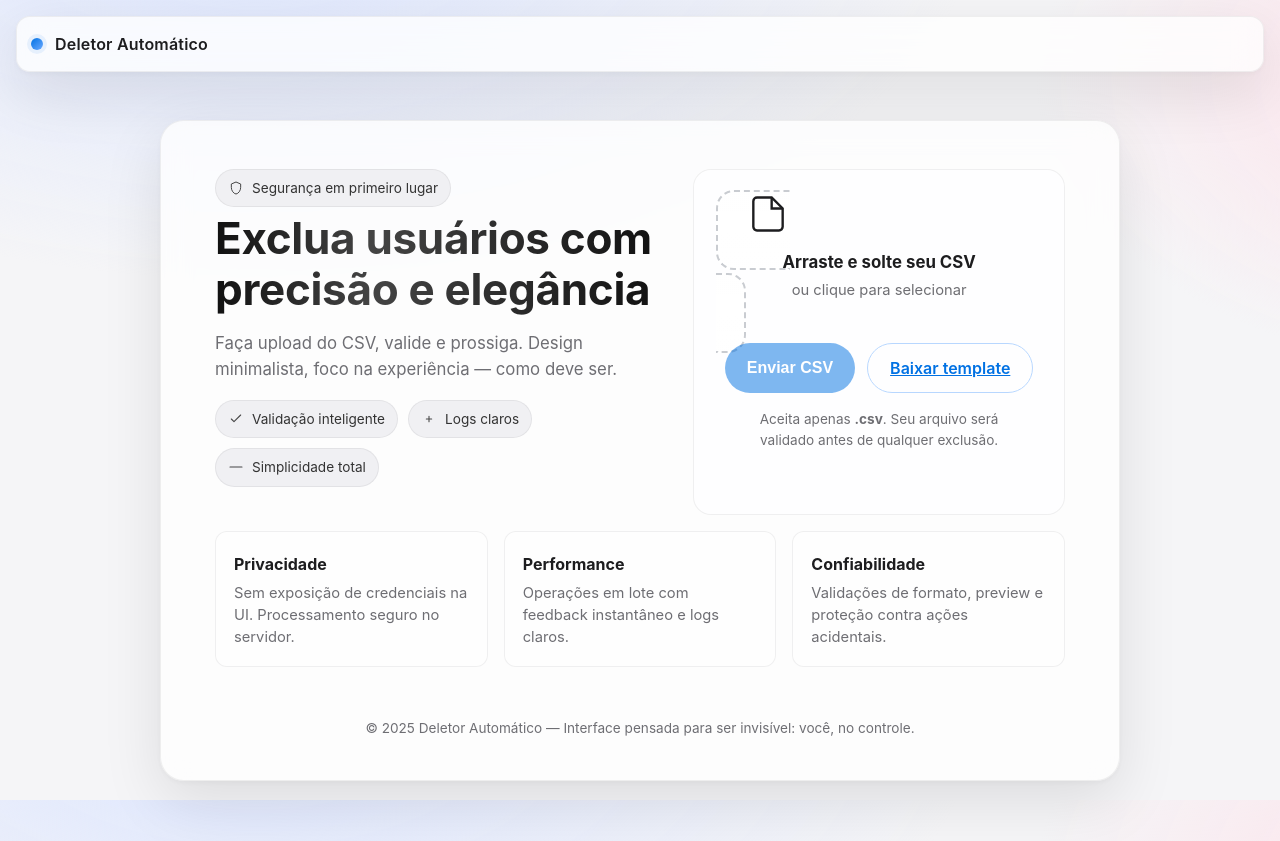
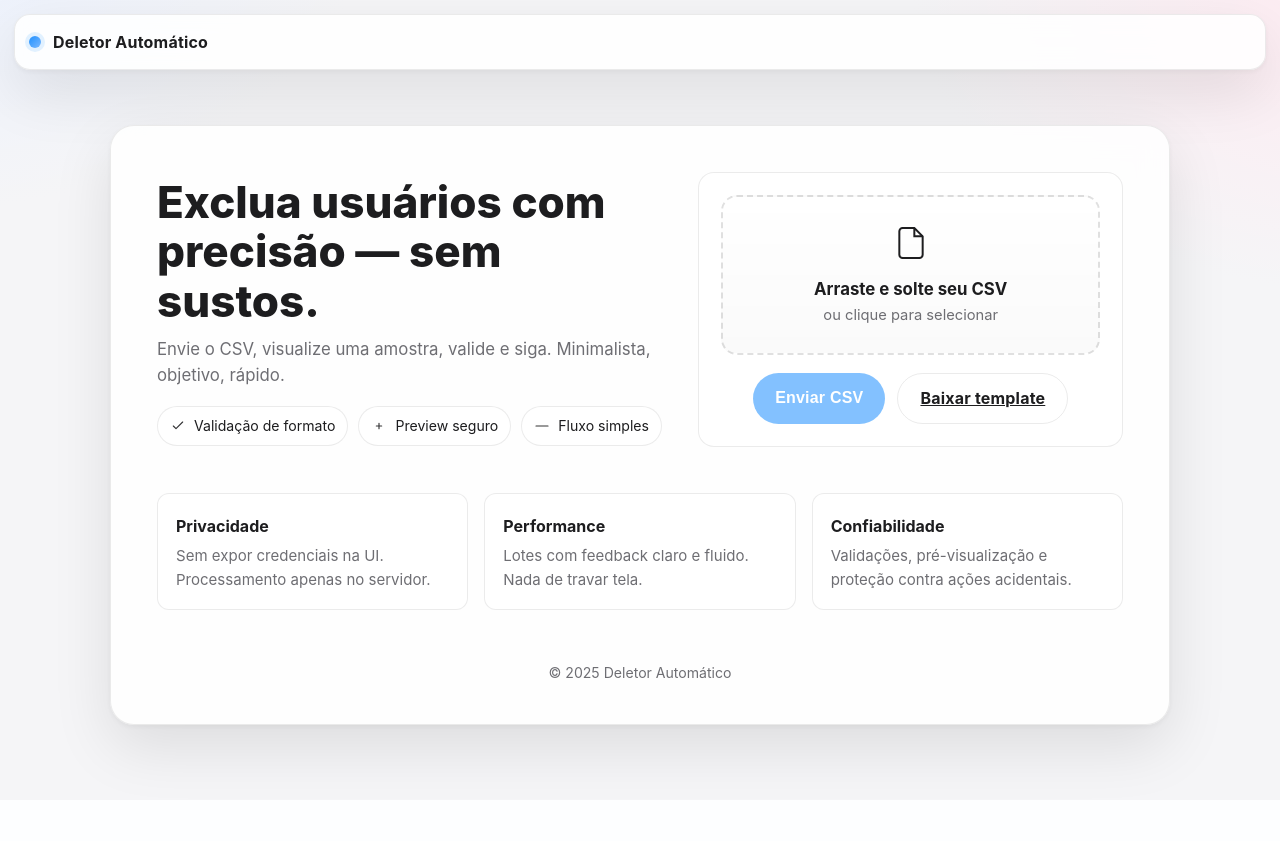
Before and after one commit to pbrnx/deleteusers, a Flask app: page / in a window 1280 px wide. After the commit the page ends 777 px from the top, so only its background shows below. Run offline with Flask 3, Linux system fonts and the light colour scheme.

Commit message:
[FIX] HTML fix.

```diff
--- a/templates/index.html
+++ b/templates/index.html
@@ -3,337 +3,291 @@
 <head>
   <meta charset="utf-8" />
   <meta name="viewport" content="width=device-width,initial-scale=1" />
-  <meta name="theme-color" content="#ffffff" />
   <title>Deletor Automático · Content Server</title>
   <style>
+    /* ========= Tokens ========= */
     :root{
-      --bg: #f5f5f7;
-      --card: rgba(255,255,255,0.75);
-      --card-border: rgba(0,0,0,0.06);
-      --txt: #1d1d1f;
-      --muted: #6e6e73;
-      --brand: #0071e3;
-      --brand-strong:#005bb5;
-      --ok:#0a7d27;
-      --error:#b00020;
-      --shadow: 0 20px 60px rgba(0,0,0,.10), 0 2px 6px rgba(0,0,0,.04);
-      --radius-xl: 24px;
-      --radius-lg: 18px;
-      --radius-md: 12px;
-      --glass-blur: 14px;
+      --bg: #0c0c0d;
+      --bg-accent: radial-gradient(1000px 600px at 10% -10%, #343a50 0%, transparent 55%),
+                   radial-gradient(800px 500px at 110% 0%, #4b2f3a 0%, transparent 55%),
+                   #0c0c0d;
+      --panel: rgba(22,22,24,.72);
+      --panel-soft: rgba(28,28,30,.55);
+      --border: rgba(255,255,255,.10);
+      --text: #f5f5f7;
+      --muted: #9ea0a6;
+      --brand: #1e90ff;
+      --brand-strong:#166fd1;
+      --ok:#18a05e;
+      --error:#ff4d4f;
+      --radius-xl: 24px; --radius-lg: 16px; --radius-md: 12px;
+      --shadow: 0 22px 60px rgba(0,0,0,.45), 0 2px 6px rgba(0,0,0,.28);
+      --glass: blur(14px);
     }
-    @media (prefers-color-scheme: dark){
+    @media (prefers-color-scheme: light){
       :root{
-        --bg: #0b0b0c;
-        --card: rgba(22,22,24,0.7);
-        --card-border: rgba(255,255,255,0.08);
-        --txt: #f5f5f7;
-        --muted: #9b9ba1;
-        --shadow: 0 20px 60px rgba(0,0,0,.5), 0 2px 6px rgba(0,0,0,.3);
+        --bg: #f5f5f7;
+        --bg-accent: radial-gradient(900px 540px at -10% -10%, #eaf1ff 0%, transparent 55%),
+                     radial-gradient(900px 540px at 110% 0%, #ffeaf1 0%, transparent 55%),
+                     #f5f5f7;
+        --panel: rgba(255,255,255,.86);
+        --panel-soft: rgba(255,255,255,.70);
+        --border: rgba(0,0,0,.08);
+        --text: #1d1d1f; --muted:#6e6e73;
+        --shadow: 0 22px 60px rgba(0,0,0,.10), 0 2px 6px rgba(0,0,0,.05);
       }
     }
 
+    /* ========= Base ========= */
     *{box-sizing:border-box}
     html,body{height:100%}
+    ::selection{background: rgba(30,144,255,.35); color:#fff}
     body{
       margin:0;
-      font: 16px/1.5 -apple-system,BlinkMacSystemFont,"SF Pro Text","Segoe UI",Roboto,Helvetica,Arial,sans-serif;
-      color:var(--txt);
-      background:
-        radial-gradient(1200px 600px at 20% -10%, #dde6ff 0%, transparent 60%),
-        radial-gradient(1000px 600px at 120% 10%, #ffdfe8 0%, transparent 50%),
-        var(--bg);
+      font: 16px/1.55 -apple-system,BlinkMacSystemFont,"SF Pro Text","Segoe UI",Roboto,Helvetica,Arial,sans-serif;
+      color:var(--text);
+      background: var(--bg-accent);
     }
 
-    /* Nav minimalista */
-    .nav{
-      position:fixed; inset: 16px 16px auto 16px;
-      height:56px; display:flex; align-items:center; gap:12px;
-      padding:10px 14px; border-radius:14px;
-      background: var(--card); backdrop-filter: blur(var(--glass-blur));
-      border: 1px solid var(--card-border); box-shadow: var(--shadow);
+    /* ========= Topbar ========= */
+    .topbar{
+      position: fixed; inset: 14px 14px auto 14px; height:56px;
+      display:flex; align-items:center; gap:12px; padding:10px 14px;
+      background: var(--panel); border:1px solid var(--border);
+      backdrop-filter: var(--glass); border-radius: 16px; box-shadow: var(--shadow);
     }
-    .brand-dot{
-      width:12px; height:12px; border-radius:50%;
-      background: linear-gradient(135deg, var(--brand), #6aa9ff);
-      box-shadow: 0 0 0 4px rgba(0,113,227,.08);
+    .dot{width:12px;height:12px;border-radius:50%;
+      background: linear-gradient(135deg, var(--brand), #7ab8ff);
+      box-shadow: 0 0 0 4px rgba(30,144,255,.12);}
+    .brand{font-weight:700; letter-spacing:.2px}
+
+    /* ========= Layout ========= */
+    .wrap{min-height:100%; display:flex; align-items:center; justify-content:center; padding:110px 20px 60px;}
+    .card{
+      width:min(1060px, 96vw);
+      background: var(--panel); border:1px solid var(--border); border-radius: var(--radius-xl);
+      box-shadow: var(--shadow); backdrop-filter: var(--glass); overflow:hidden; animation:up .5s ease both;
     }
-    .brand{font-weight:600; letter-spacing:.2px}
+    @keyframes up{from{opacity:0; transform: translateY(10px)} to{opacity:1; transform:none}}
 
-    /* Layout */
-    .wrap{
-      min-height:100%;
-      display:flex; align-items:center; justify-content:center;
-      padding:120px 20px 60px;
-    }
-    .card{
-      width: min(960px, 94vw);
-      background: var(--card);
-      border: 1px solid var(--card-border);
-      border-radius: var(--radius-xl);
-      box-shadow: var(--shadow);
-      backdrop-filter: blur(var(--glass-blur));
-      overflow:hidden;
-      animation: fadeIn .6s ease both;
-    }
-    .hero{
-      padding:48px 54px 16px;
-      display:grid; grid-template-columns: 1.2fr 1fr; gap:32px;
+    .grid{
+      display:grid; grid-template-columns: 1.2fr 1fr; gap:32px; padding:46px;
     }
     @media (max-width: 900px){
-      .hero{grid-template-columns: 1fr; padding:28px 22px 6px}
+      .grid{grid-template-columns: 1fr; padding:26px}
     }
 
-    .title{
-      font-size: clamp(28px, 4.6vw, 44px);
-      line-height:1.15; font-weight:700; letter-spacing:-.3px;
-      margin: 6px 0 14px;
-      background: linear-gradient(90deg, #111 0%, #444 35%, #111 100%);
-      color: transparent; -webkit-background-clip:text; background-clip:text;
+    .title{font-size: clamp(28px,4.8vw,44px); line-height:1.12; margin:6px 0 10px; font-weight:800}
+    .subtitle{color:var(--muted); font-size:1.05rem; margin:0 0 18px}
+    .pills{display:flex; flex-wrap:wrap; gap:10px; margin: 8px 0 0}
+    .pill{
+      border:1px solid var(--border); background: var(--panel-soft);
+      padding:8px 12px; border-radius:999px; font-size:.88rem; display:inline-flex; align-items:center; gap:8px;
     }
-    @media (prefers-color-scheme: dark){
-      .title{background: linear-gradient(90deg, #fff 0%, #d7d7d7 35%, #fff 100%)}
-    }
-    .subtitle{color:var(--muted); font-size:1.05rem; margin-bottom:18px}
+    .pill svg{opacity:.9}
 
-    .badges{display:flex; flex-wrap:wrap; gap:10px; margin:8px 0 0}
-    .badge{
-      display:inline-flex; align-items:center; gap:8px; padding:8px 12px;
-      background:#f0f0f3; border:1px solid var(--card-border); color:#333;
-      border-radius:999px; font-size:.85rem;
-    }
-    @media (prefers-color-scheme: dark){
-      .badge{background:#151517; color:#e7e7ea}
-    }
-    .badge svg{opacity:.9}
-
-    /* Upload */
-    .panel{
-      background: rgba(255,255,255,.6);
-      border: 1px solid var(--card-border);
-      border-radius: var(--radius-lg);
-      padding: 22px;
-    }
-    @media (prefers-color-scheme: dark){
-      .panel{background: rgba(30,30,34,.55)}
-    }
-
+    /* ========= Upload ========= */
+    .panel{background: var(--panel-soft); border:1px solid var(--border); border-radius: var(--radius-lg); padding:22px;}
     .drop{
-      position:relative;
-      border: 2px dashed #c9ccd1;
-      border-radius: var(--radius-lg);
-      padding: 28px;
-      background: linear-gradient(180deg, rgba(255,255,255,.7), rgba(255,255,255,.55));
-      transition: border-color .25s ease, transform .15s ease;
-      text-align:center;
+      position:relative; border:2px dashed rgba(255,255,255,.16); border-radius: var(--radius-lg);
+      padding:26px; text-align:center; transition: border-color .2s ease, box-shadow .2s ease, transform .08s ease;
+      background: linear-gradient(180deg, transparent, rgba(255,255,255,.04));
       cursor: pointer;
     }
-    @media (prefers-color-scheme: dark){
-      .drop{background: linear-gradient(180deg, rgba(28,28,30,.7), rgba(28,28,30,.5)); border-color:#3a3d43}
+    @media (prefers-color-scheme: light){
+      .drop{border-color: rgba(0,0,0,.12); background: linear-gradient(180deg, transparent, rgba(0,0,0,.02))}
     }
     .drop:hover{transform: translateY(-1px)}
-    .drop.dragover{border-color: var(--brand); box-shadow: 0 0 0 4px rgba(0,113,227,.12)}
-    .drop input[type=file]{display:none}
-    .drop h3{margin:8px 0 4px; font-size:1.05rem}
+    .drop.drag{border-color: var(--brand); box-shadow: 0 0 0 6px rgba(30,144,255,.12)}
+    .drop input[type=file]{position:absolute; inset:0; opacity:0; cursor:pointer}
+    .drop h3{margin:6px 0 2px; font-size:1.05rem}
     .drop p{margin:0; color:var(--muted); font-size:.92rem}
 
-    .file-chip{
-      display:none; margin-top:14px; justify-content:center; gap:10px;
-      align-items:center; background:#eef5ff; color:#0a2b52;
-      border:1px solid #cfe4ff; border-radius: 12px; padding:10px 12px;
-      font-size:.92rem;
+    .chip{
+      display:none; margin-top:14px; justify-content:center; align-items:center; gap:10px;
+      padding:10px 12px; border-radius: 12px; border:1px solid var(--border);
+      background: rgba(30,144,255,.10); color:#dbe9ff; font-size:.92rem;
     }
-    .file-chip.show{display:flex}
-    @media (prefers-color-scheme: dark){
-      .file-chip{background:#081e37; color:#dbe8ff; border-color:#163456}
+    @media (prefers-color-scheme: light){
+      .chip{background: rgba(30,144,255,.10); color:#0a2b52}
     }
+    .chip.show{display:flex}
+    .chip.error{background: rgba(255,77,79,.1); color:#ffd7d7}
 
     .actions{display:flex; gap:12px; margin-top:18px; justify-content:center}
     .btn{
-      appearance:none; border:none; cursor:pointer;
-      background: var(--brand); color:#fff; font-weight:600;
+      appearance:none; border:none; cursor:pointer; user-select:none;
+      background: var(--brand); color:#fff; font-weight:700; letter-spacing:.2px;
       padding: 12px 22px; border-radius: 999px; font-size:1rem;
       transition: transform .06s ease, box-shadow .2s ease, background .2s ease;
-      box-shadow: 0 10px 24px rgba(0,113,227,.25);
+      box-shadow: 0 12px 28px rgba(30,144,255,.25);
     }
     .btn:hover{background: var(--brand-strong)}
     .btn:active{transform: translateY(1px)}
-    .btn[disabled]{opacity:.5; cursor:not-allowed; box-shadow:none}
+    .btn[disabled]{opacity:.55; cursor:not-allowed; box-shadow:none}
+    .btn.secondary{
+      background: transparent; color: var(--text); border:1px solid var(--border); box-shadow:none;
+    }
+    .btn.secondary:hover{background: rgba(255,255,255,.06)}
 
-    .btn-secondary{
-      background: transparent; color: var(--brand); border:1px solid #b8d7ff;
-      box-shadow:none;
-    }
-    .btn-secondary:hover{background: rgba(0,113,227,.08)}
+    .spinner{width:16px; height:16px; border-radius:50%; border:2px solid rgba(255,255,255,.5); border-top-color:#fff;
+      display:none; vertical-align:-3px; margin-right:8px; animation: spin .8s linear infinite;}
+    @keyframes spin{to{transform: rotate(360deg)}}
 
-    .spinner{
-      width:16px; height:16px; border-radius:50%;
-      border:2px solid rgba(255,255,255,.5);
-      border-top-color:#fff; display:inline-block; vertical-align:-3px;
-      animation: spin .8s linear infinite; margin-right:8px;
-    }
+    /* ========= Features ========= */
+    .features{display:grid; grid-template-columns: repeat(3,1fr); gap:16px; padding: 0 46px 38px;}
+    @media (max-width: 900px){ .features{grid-template-columns: 1fr; padding: 0 26px 26px} }
+    .tile{background: var(--panel-soft); border:1px solid var(--border); border-radius: var(--radius-md); padding:18px;}
+    .tile h4{margin:2px 0 6px; font-size:1rem}
+    .tile p{margin:0; color:var(--muted); font-size:.94rem}
 
-    /* Bento features */
-    .bento{
-      display:grid; grid-template-columns: repeat(3, 1fr); gap:16px;
-      padding: 0 54px 38px;
-    }
-    @media (max-width: 900px){ .bento{grid-template-columns:1fr; padding: 0 22px 24px}}
-    .tile{
-      padding:18px; border:1px solid var(--card-border);
-      border-radius: var(--radius-md); background: rgba(255,255,255,.55);
-    }
-    @media (prefers-color-scheme: dark){ .tile{background: rgba(30,30,34,.45)}}
-    .tile h4{margin:2px 0 6px; font-size:1rem}
-    .tile p{margin:0; color:var(--muted); font-size:.92rem}
-
-    .foot{
-      text-align:center; color:var(--muted); font-size:.85rem; padding: 0 22px 28px;
-    }
-
-    @keyframes fadeIn{from{opacity:0; transform: translateY(10px)} to{opacity:1; transform:none}}
-    @keyframes spin{to{transform: rotate(360deg)}}
+    .foot{color:var(--muted); text-align:center; font-size:.88rem; padding: 0 26px 26px}
   </style>
 </head>
 <body>
-  <nav class="nav" aria-label="Barra de navegação">
-    <span class="brand-dot" aria-hidden="true"></span>
-    <span class="brand">Deletor Automático</span>
-  </nav>
+  <header class="topbar" role="banner">
+    <span class="dot" aria-hidden="true"></span>
+    <strong class="brand">Deletor Automático</strong>
+  </header>
 
   <main class="wrap">
     <section class="card" aria-labelledby="title">
-      <div class="hero">
+      <div class="grid">
+        <!-- Coluna esquerda -->
         <div>
-          <div class="badge" aria-hidden="true">
-            <!-- shield icon -->
-            <svg width="16" height="16" viewBox="0 0 24 24" fill="none"><path d="M12 3l7 3v5c0 5-3.3 9.4-7 10-3.7-.6-7-5-7-10V6l7-3z" stroke="currentColor" stroke-width="1.5"/></svg>
-            Segurança em primeiro lugar
-          </div>
-          <h1 id="title" class="title">Exclua usuários com precisão e elegância</h1>
-          <p class="subtitle">Faça upload do CSV, valide e prossiga. Design minimalista, foco na experiência — como deve ser.</p>
-          <div class="badges">
-            <span class="badge">
-              <svg width="16" height="16" viewBox="0 0 24 24" fill="none"><path d="M5 12l4 4L19 6" stroke="currentColor" stroke-width="1.6" stroke-linecap="round" stroke-linejoin="round"/></svg>
-              Validação inteligente
+          <h1 id="title" class="title">Exclua usuários com precisão — sem sustos.</h1>
+          <p class="subtitle">Envie o CSV, visualize uma amostra, valide e siga. Minimalista, objetivo, rápido.</p>
+          <div class="pills">
+            <span class="pill">
+              <svg width="16" height="16" viewBox="0 0 24 24" fill="none"><path d="M5 12l4 4L19 6" stroke="currentColor" stroke-width="1.7" stroke-linecap="round" stroke-linejoin="round"/></svg>
+              Validação de formato
             </span>
-            <span class="badge">
-              <svg width="16" height="16" viewBox="0 0 24 24" fill="none"><path d="M12 8v8m4-4H8" stroke="currentColor" stroke-width="1.6" stroke-linecap="round"/></svg>
-              Logs claros
+            <span class="pill">
+              <svg width="16" height="16" viewBox="0 0 24 24" fill="none"><path d="M12 8v8m4-4H8" stroke="currentColor" stroke-width="1.7" stroke-linecap="round"/></svg>
+              Preview seguro
             </span>
-            <span class="badge">
-              <svg width="16" height="16" viewBox="0 0 24 24" fill="none"><path d="M3 12h18" stroke="currentColor" stroke-width="1.6" stroke-linecap="round"/></svg>
-              Simplicidade total
+            <span class="pill">
+              <svg width="16" height="16" viewBox="0 0 24 24" fill="none"><path d="M3 12h18" stroke="currentColor" stroke-width="1.7" stroke-linecap="round"/></svg>
+              Fluxo simples
             </span>
           </div>
         </div>
 
-        <form class="panel" id="uploadForm" action="/upload" method="POST" enctype="multipart/form-data" aria-describedby="helper">
-          <label class="drop" id="dropzone" for="file">
-            <!-- file icon -->
-            <svg width="44" height="44" viewBox="0 0 24 24" fill="none" aria-hidden="true">
-              <path d="M14 3H6a2 2 0 0 0-2 2v14a2 2 0 0 0 2 2h12a2 2 0 0 0 2-2V9z" stroke="currentColor" stroke-width="1.3"/>
-              <path d="M14 3v6h6" stroke="currentColor" stroke-width="1.3"/>
+        <!-- Coluna direita (upload) -->
+        <form class="panel" id="uploadForm" action="/upload" method="POST" enctype="multipart/form-data" novalidate>
+          <div class="drop" id="drop">
+            <input id="file" name="file" type="file" accept=".csv" aria-label="Selecionar arquivo CSV">
+            <svg width="40" height="40" viewBox="0 0 24 24" fill="none" aria-hidden="true">
+              <path d="M14 3H7a2 2 0 0 0-2 2v14a2 2 0 0 0 2 2h10a2 2 0 0 0 2-2V8l-5-5z" stroke="currentColor" stroke-width="1.2"/>
+              <path d="M14 3v5h5" stroke="currentColor" stroke-width="1.2"/>
             </svg>
             <h3>Arraste e solte seu CSV</h3>
             <p>ou clique para selecionar</p>
-            <input id="file" name="file" type="file" accept=".csv" />
-          </label>
+          </div>
 
-          <div class="file-chip" id="fileChip" role="status" aria-live="polite">
-            <!-- check icon -->
-            <svg width="18" height="18" viewBox="0 0 24 24" fill="none" aria-hidden="true"><path d="M5 12l4 4L19 6" stroke="currentColor" stroke-width="2" stroke-linecap="round" stroke-linejoin="round"/></svg>
-            <span id="fileName">Nenhum arquivo selecionado</span>
-          </div>
+          <div class="chip" id="chip"><span id="chipText">Nenhum arquivo selecionado</span></div>
 
           <div class="actions">
             <button class="btn" id="submitBtn" type="submit" disabled>
-              <span class="spinner" id="spinner" style="display:none"></span>
+              <span class="spinner" id="spinner"></span>
               Enviar CSV
             </button>
-            <a class="btn btn-secondary" href="/static/template.csv" download>Baixar template</a>
+            <a class="btn secondary" href="/static/template.csv" download>Baixar template</a>
           </div>
 
-          <p id="helper" class="foot" style="margin-top:16px">
-            Aceita apenas <strong>.csv</strong>. Seu arquivo será validado antes de qualquer exclusão.
-          </p>
+          <div id="preview" class="tile" style="margin-top:16px; display:none;">
+            <h4>Prévia (primeiras linhas)</h4>
+            <div id="table" style="margin-top:8px; overflow:auto; max-height:160px; border:1px dashed var(--border); border-radius:10px;"></div>
+          </div>
         </form>
       </div>
 
-      <div class="bento" aria-hidden="true">
-        <div class="tile">
-          <h4>Privacidade</h4>
-          <p>Sem exposição de credenciais na UI. Processamento seguro no servidor.</p>
-        </div>
-        <div class="tile">
-          <h4>Performance</h4>
-          <p>Operações em lote com feedback instantâneo e logs claros.</p>
-        </div>
-        <div class="tile">
-          <h4>Confiabilidade</h4>
-          <p>Validações de formato, preview e proteção contra ações acidentais.</p>
-        </div>
+      <div class="features" aria-hidden="true">
+        <div class="tile"><h4>Privacidade</h4><p>Sem expor credenciais na UI. Processamento apenas no servidor.</p></div>
+        <div class="tile"><h4>Performance</h4><p>Lotes com feedback claro e fluido. Nada de travar tela.</p></div>
+        <div class="tile"><h4>Confiabilidade</h4><p>Validações, pré-visualização e proteção contra ações acidentais.</p></div>
       </div>
 
-      <p class="foot">© <span id="year"></span> Deletor Automático — Interface pensada para ser invisível: você, no controle.</p>
+      <p class="foot">© <span id="year"></span> Deletor Automático</p>
     </section>
   </main>
 
   <script>
-    const drop = document.getElementById('dropzone');
-    const fileInput = document.getElementById('file');
-    const fileChip = document.getElementById('fileChip');
-    const fileName = document.getElementById('fileName');
-    const submitBtn = document.getElementById('submitBtn');
-    const spinner = document.getElementById('spinner');
-    document.getElementById('year').textContent = new Date().getFullYear();
+    const $ = (q)=>document.querySelector(q);
+    const drop = $('#drop');
+    const input = $('#file');
+    const chip = $('#chip');
+    const chipText = $('#chipText');
+    const submitBtn = $('#submitBtn');
+    const spinner = $('#spinner');
+    const preview = $('#preview');
+    const table = $('#table');
+    $('#year').textContent = new Date().getFullYear();
 
-    // Atualiza UI quando um arquivo é escolhido
+    function setChip(text, isError=false){
+      chip.classList.add('show');
+      chip.classList.toggle('error', !!isError);
+      chipText.textContent = text;
+    }
+
+    function enableSubmit(ok){
+      submitBtn.disabled = !ok;
+    }
+
+    function parseCSVPreview(file, maxLines=8){
+      const reader = new FileReader();
+      reader.onload = (e)=>{
+        const text = e.target.result || '';
+        const lines = text.split(/\r?\n/).slice(0, maxLines).filter(Boolean);
+        if(!lines.length){ preview.style.display='none'; return; }
+        const cells = lines.map(l => l.split(','));
+        // Render simples
+        let html = '<table style="width:100%; border-collapse:collapse; font-size:.92rem">';
+        cells.forEach((row,i)=>{
+          html += `<tr style="${i===0?'font-weight:700':''}">` +
+                  row.map(c=>`<td style="padding:8px 10px; border-bottom:1px solid var(--border); white-space:nowrap;">${c.replace(/</g,'&lt;')}</td>`).join('') +
+                  `</tr>`;
+        });
+        html += '</table>';
+        table.innerHTML = html;
+        preview.style.display = 'block';
+      };
+      reader.readAsText(file);
+    }
+
     function handleFile(file){
       if(!file) return;
-      const isCSV = /\.csv$/i.test(file.name);
-      if(!isCSV){
-        fileChip.classList.add('show');
-        fileName.textContent = 'Formato inválido. Selecione um .csv';
-        fileChip.style.borderColor = '#ffb3b3';
-        fileName.style.color = '#b00020';
-        submitBtn.disabled = true;
-        return;
+      if(!/\.csv$/i.test(file.name)){
+        setChip('Formato inválido. Selecione um arquivo .csv', true);
+        enableSubmit(false); preview.style.display='none'; return;
       }
-      fileChip.classList.add('show');
-      fileName.textContent = file.name;
-      fileChip.style.borderColor = '';
-      fileName.style.color = '';
-      submitBtn.disabled = false;
+      // coloca o arquivo no input (para envio real do form)
+      const dt = new DataTransfer();
+      dt.items.add(file);
+      input.files = dt.files;
+
+      setChip(`${file.name} • ${(file.size/1024).toFixed(1)} KB`);
+      enableSubmit(true);
+      parseCSVPreview(file);
     }
 
-    fileInput.addEventListener('change', (e)=>{
-      handleFile(e.target.files[0]);
+    // DnD sólido
+    ['dragenter','dragover'].forEach(evt=>{
+      drop.addEventListener(evt, e=>{ e.preventDefault(); e.stopPropagation(); drop.classList.add('drag'); });
+    });
+    ['dragleave','drop'].forEach(evt=>{
+      drop.addEventListener(evt, e=>{ e.preventDefault(); e.stopPropagation(); drop.classList.remove('drag'); });
+    });
+    drop.addEventListener('drop', e=>{
+      const f = e.dataTransfer.files && e.dataTransfer.files[0];
+      handleFile(f);
     });
 
-    // Drag & drop
-    ['dragenter','dragover'].forEach(evt=>{
-      drop.addEventListener(evt, (e)=>{
-        e.preventDefault(); e.stopPropagation();
-        drop.classList.add('dragover');
-      });
-    });
-    ['dragleave','drop'].forEach(evt=>{
-      drop.addEventListener(evt, (e)=>{
-        e.preventDefault(); e.stopPropagation();
-        drop.classList.remove('dragover');
-      });
-    });
-    drop.addEventListener('drop', (e)=>{
-      const files = e.dataTransfer.files;
-      if(files && files[0]){
-        fileInput.files = files; // permite enviar no form
-        handleFile(files[0]);
-      }
-    });
+    // Clique/seleção
+    input.addEventListener('change', e=> handleFile(e.target.files[0]));
 
-    // Loading state no submit (só UI; backend cuidará do upload)
-    document.getElementById('uploadForm').addEventListener('submit', ()=>{
+    // Estado de loading (somente UI; backend fará o upload real)
+    $('#uploadForm').addEventListener('submit', ()=>{
       spinner.style.display = 'inline-block';
       submitBtn.setAttribute('disabled','disabled');
     });
```
